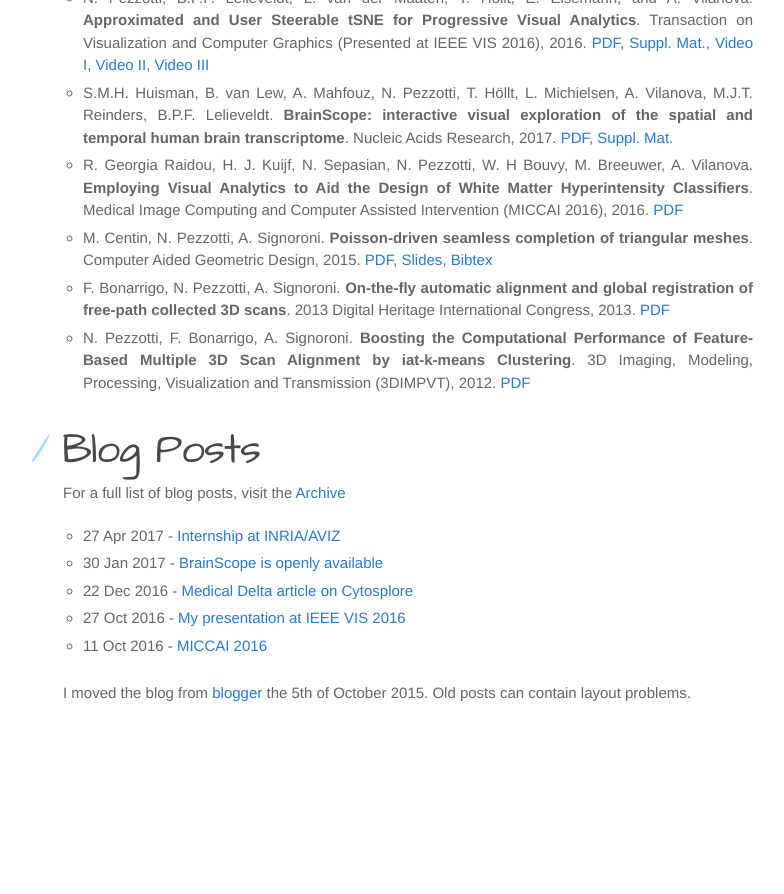
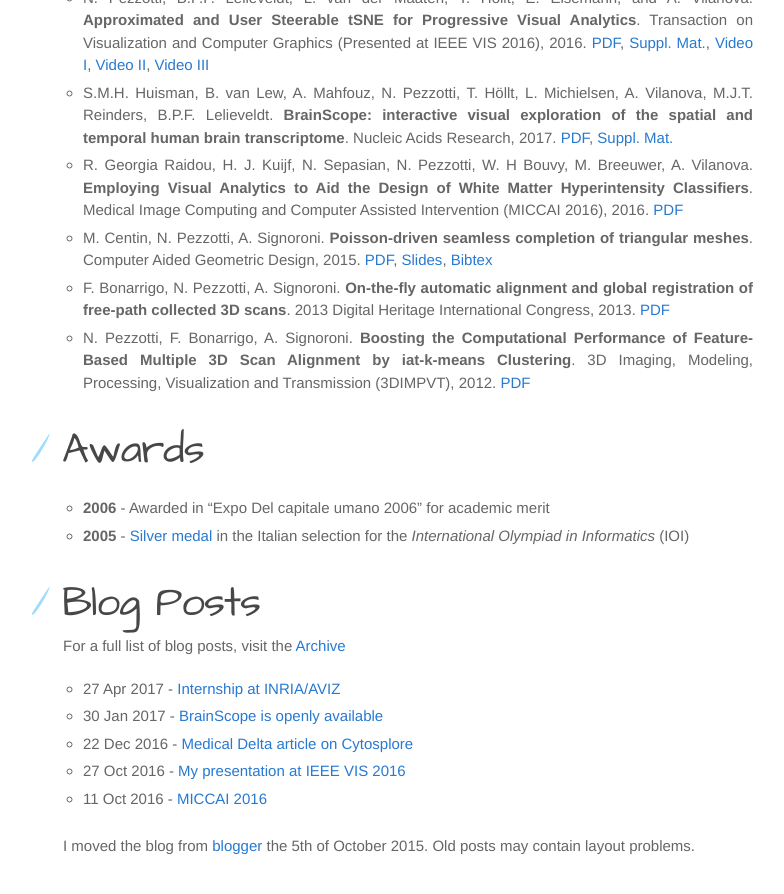
Before and after one commit to Nicola17/Nicola17.github.io, a Jekyll site: the page built from index.md, in a window 1280 px wide and 900 px high, scrolled down 829 px. Shown: the top 894 px of the window, without its empty margins (107-891 px from the left). Built offline with Jekyll 4.4.1, drawn with Linux system fonts in a browser that asks for light colours; before the commit the page ends 1576 px from its top, so only the background shows below that.

Commit message:
Adds awards

```diff
--- a/index.md
+++ b/index.md
@@ -29,6 +29,11 @@ A detailed list of my publications can be found at [this page](publications/)
 * F. Bonarrigo, N. Pezzotti, A. Signoroni. **On-the-fly automatic alignment and global registration of free-path collected 3D scans**. 2013 Digital Heritage International Congress, 2013. [PDF](publications/2013_On-the-fly_automatic_alignment_and_global_registration_of_freepath_collected_3D_scans.pdf)
 * N. Pezzotti, F. Bonarrigo, A. Signoroni. **Boosting the Computational Performance of Feature-Based Multiple 3D Scan Alignment by iat-k-means Clustering**. 3D Imaging, Modeling, Processing, Visualization and Transmission (3DIMPVT), 2012. [PDF](publications/Boosting_the_computational_performance_of_feature_based_multiple_3D_scan_alignment_by_iat_k_means_clustering.pdf)
 
+Awards
+================
+* **2006** - Awarded in "Expo Del capitale umano 2006" for academic merit
+* **2005** - [Silver medal](https://www.olimpiadi-informatica.it/index.php/olimpiadi-italiane-2005.html) in the Italian selection for the *International Olympiad in Informatics* (IOI)
+
 
 Blog Posts
 ===================
@@ -42,4 +47,4 @@ For a full list of blog posts, visit the [Archive](archive/)
 </ul>
 
 I moved the blog from [blogger](http://diaryofatinker.blogspot.nl/) the 5th of October 2015.
-Old posts can contain layout problems.
+Old posts may contain layout problems.
```
